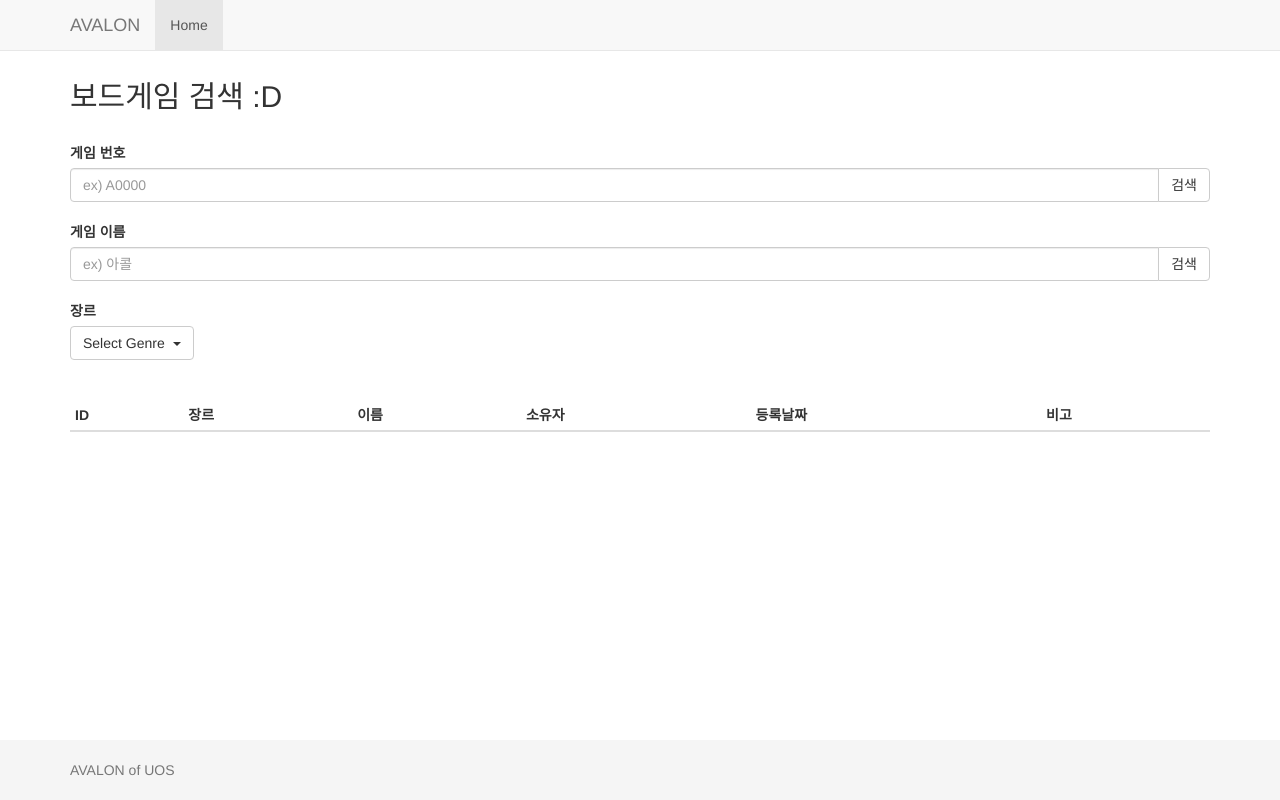
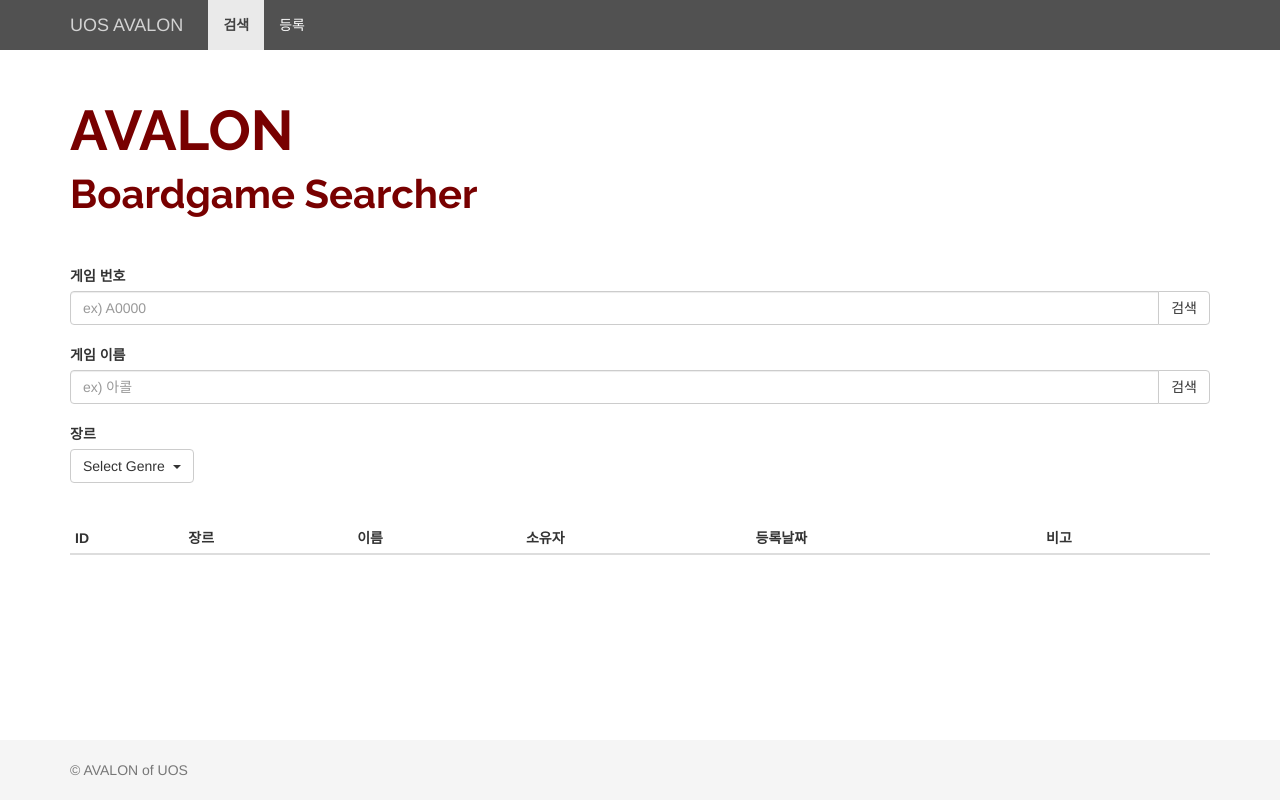
Before and after one commit to hadelie/avalondb, a website: page html/index.html in a window 1280 px wide. Drawn offline with nearby package versions, Linux system fonts and the light colour scheme; no server answers.

Commit message:
Designed with Bootstrap 2nd

```diff
--- a/html/index.html
+++ b/html/index.html
@@ -9,6 +9,7 @@
 <!-- BOOTSTRAP CSS -->
 <link rel="stylesheet" href="https://maxcdn.bootstrapcdn.com/bootstrap/3.3.6/css/bootstrap.min.css" integrity="sha384-1q8mTJOASx8j1Au+a5WDVnPi2lkFfwwEAa8hDDdjZlpLegxhjVME1fgjWPGmkzs7" crossorigin="anonymous">
 
+<link href='https://fonts.googleapis.com/css?family=Raleway:400,700,900' rel='stylesheet' type='text/css'>
 <link rel="stylesheet" href="/static/style/sticky-footer-navbar.css" />
 
 <!-- Custom CSS -->
@@ -20,7 +21,7 @@
 
 
     <!-- Fixed navbar -->
-    <nav class="navbar navbar-default navbar-fixed-top">
+    <nav id="nav_top" class="navbar navbar-default navbar-fixed-top">
       <div class="container">
         <div class="navbar-header">
           <button type="button" class="navbar-toggle collapsed" data-toggle="collapse" data-target="#navbar" aria-expanded="false" aria-controls="navbar">
@@ -29,13 +30,13 @@
             <span class="icon-bar"></span>
             <span class="icon-bar"></span>
           </button>
-          <a class="navbar-brand" href="/">AVALON</a>
+          <a class="navbar-brand" href="/">UOS AVALON</a>
         </div>
         <div id="navbar" class="collapse navbar-collapse">
           <ul class="nav navbar-nav">
-            <li class="active"><a href="#">Home</a></li>
-<!--            <li><a href="#about">About</a></li>
-            <li><a href="#contact">Contact</a></li>
+            <li class="active"><a href="#nvSearch">검색</a></li>
+            <li><a href="#nvSubmit">등록</a></li>
+<!--            <li><a href="#contact">Contact</a></li>
             <li class="dropdown">
               <a href="#" class="dropdown-toggle" data-toggle="dropdown" role="button" aria-haspopup="true" aria-expanded="false">Dropdown <span class="caret"></span></a>
               <ul class="dropdown-menu">
@@ -57,8 +58,13 @@
 <!-- Body -->
 <div class="container">
 
-<h2>보드게임 검색 :D</h2>
+<!--<h2>보드게임 검색 :D</-->
 <br>
+<h1 class="h_title">AVALON</h1>
+<h2 class="h_title">Boardgame Searcher</h2>
+<br>
+<br>
+
 
 <label>게임 번호</label>
 <div class="input-group">
@@ -117,7 +123,7 @@
 
 <footer class="footer">
   <div class="container">
-    <p class="text-muted">AVALON of UOS</p>
+    <p class="text-muted">© AVALON of UOS</p>
   </div>
 </footer>
 
@@ -181,6 +187,11 @@ socket.on('res_gamesearch', function (rows) {
   for (var i=0; i<rows.length; i++) {
     avList.addItem(rows[i]);
   }
+
+  $(function () {
+    $('[data-toggle="popover"]').popover()
+  })
+
 });
 
 </script>
--- a/static/script/avList.js
+++ b/static/script/avList.js
@@ -13,7 +13,7 @@ var avList = {
 	  $('#list_boardgame>thead>tr').html('');
 
 	  for (var i=0; i<this.listAttr.length; i++)
-	    $('#list_boardgame>thead>tr').append('<th>'+ this.listAttr[i]+ '</th>');
+	    $('#list_boardgame>thead>tr').append('<th class=th_'+i+'>'+ this.listAttr[i]+ '</th>');
 	},
 
 	clearList : function () {
@@ -21,15 +21,27 @@ var avList = {
 	},
 
 	addItem : function (item) {
-
+/*
 	  $('#list_boardgame>tbody').append(
 	      '<tr><td>'  + item.GameIndex
 	    + '</td><td>' + avGenre[item.GameGener]
 	    + '</td><td>' + item.GameName
 	    + '</td><td>' + item.GameOwner
 	    + '</td><td>' + item.SubmitDate.substr(0, 10)
-	    + '</td><td>' + item.GameMemo
+	    + '</td><td class=td_game_memo>' + item.GameMemo
 	    + '</td></tr>');
+*/
+	  $('#list_boardgame>tbody').append(
+	      '<tr><td>'  + item.GameIndex
+	    + '</td><td>' + avGenre[item.GameGener]
+	    + '</td><td>' + item.GameName
+	    + '</td><td>' + item.GameOwner
+	    + '</td><td>' + item.SubmitDate.substr(0, 10)
+	    + '</td><td>'
+		+ '<a tabindex="0" class="btn btn-xs btn-default" role="button" data-toggle="popover" data-trigger="focus" data-placement=bottom data-content=\"' + item.GameMemo + '\">view</button>'
+	    + '</td></tr>');
+
+
 
 	}
 }
--- a/static/style/main.css
+++ b/static/style/main.css
@@ -2,12 +2,19 @@
 table {
 //  border-top: solid 1px #000;
 //  border-left: solid 1px #000;
+//  table-layout: fixed;
 }
 
 th, td {
 //  border-right: solid 1px #000;
 //  border-bottom: solid 1px #000;
 //  padding: 4px;
+}
+
+.td_game_memo {
+//  white-space: nowrap;
+//  overflow: hidden;
+//  text-overflow: ellipsis;
 }
 
 input.txt_search {
@@ -26,3 +33,75 @@ input.txt_search {
 .opt_search>li>a {
   cursor: pointer;
 }
+
+#nav_top {
+  background: #333;
+  border-bottom: 0;
+  opacity: .85;
+}
+
+.h_title{
+  color: #780000;
+  font-family: 'Raleway', 'Droid Serif';
+  font-weight: 700;
+}
+h1.h_title {
+  font-size: 56px;
+}
+h2.h_title {
+  font-size: 40px;
+  margin-top: 0;
+}
+
+.navbar-brand {
+  color: #ccc !important;
+  padding-right: 25px;
+}
+
+ul.nav.navbar-nav>li>a , ul.nav.navbar-nav>li>a:visited{
+  color: #fff;
+  cursor: pointer;
+}
+
+ul.nav.navbar-nav>li>a:hover {
+  color: #fff;
+}
+
+ul.nav.navbar-nav>li.active>a {
+  color: #222;
+  font-weight: bold;
+  cursor: pointer;
+}
+/*
+#list_boardgame thead .th_0 {
+  width: 10%;
+  max-width: 60px;
+}
+
+#list_boardgame thead .th_1 {
+  width: 10%;
+}
+
+#list_boardgame thead .th_2 {
+  width: 25%;
+}
+
+
+#list_boardgame thead .th_3 {
+  width: 10%;
+}
+
+
+#list_boardgame thead .th_4 {
+  width: 15%;
+}
+
+
+#list_boardgame thead .th_5 {
+  width: 30%;
+}
+*/
+
+footer .text-muted {
+//  text-align: center;
+}
```
Also changed, not shown: app.js (+14 -1 lines).
